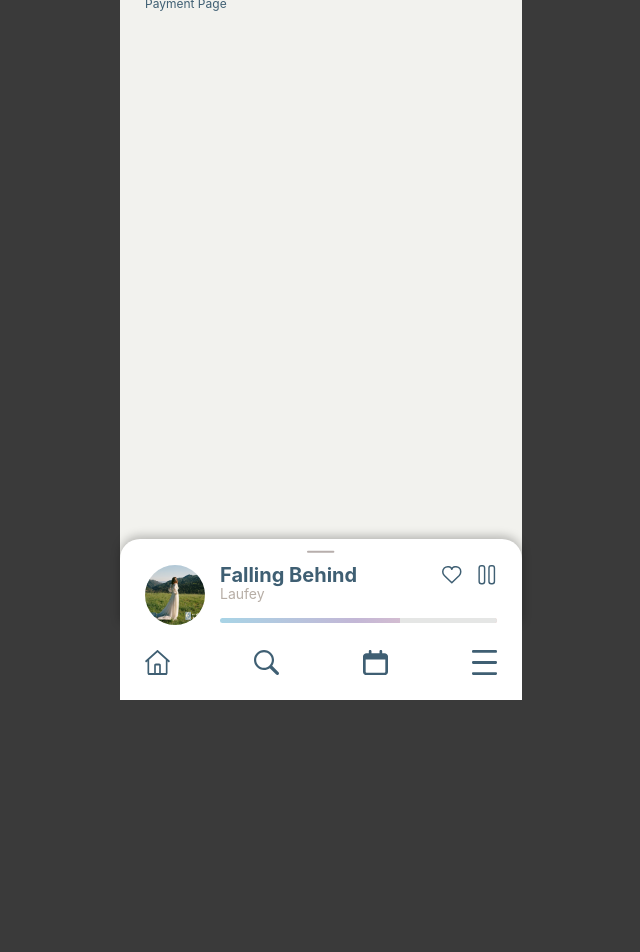
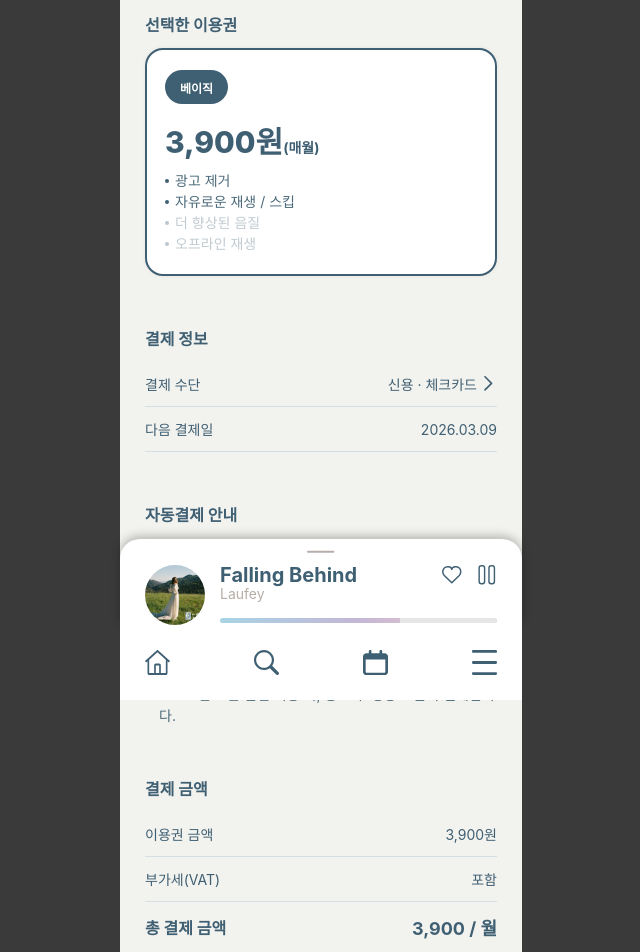
Before and after one commit to urusekai/TONE, a Vue app in the folder frontend/: page /payment in a window 1280 px wide. Shown: the part 100-1052 px from the top of the page, without its empty margins (319-959 px from the left). Before the commit the page ends 800 px from the top, so only its background shows below. Built offline with nearby package versions, Linux system fonts and the light colour scheme; a web font is replaced by a local one.

Commit message:
feat:결제창 모달 연결

```diff
--- a/frontend/src/views/PaymentView.vue
+++ b/frontend/src/views/PaymentView.vue
@@ -1,3 +1,352 @@
+<script setup>
+import { computed } from 'vue';
+import { useRoute } from 'vue-router';
+
+const route = useRoute();
+
+/** 멤버십에서 넘어온 plan (없거나 이상하면 pro 기본) */
+const plan = computed(() => {
+  const p = route.query.plan;
+  return p === 'basic' || p === 'pro' ? p : 'basic';
+});
+
+/** 플랜별 표시 데이터 */
+const planData = computed(() => {
+  const map = {
+    basic: {
+      badge: '베이직',
+      priceNumber: 3900,
+      priceText: '3,900원',
+      totalText: '3,900 / 월',
+      buttonText: '3,900원 결제하기',
+      benefits: [
+        { text: '광고 제거', disabled: false },
+        { text: '자유로운 재생 / 스킵', disabled: false },
+        { text: '더 향상된 음질', disabled: true },
+        { text: '오프라인 재생', disabled: true }
+      ]
+    },
+    pro: {
+      badge: '프로',
+      priceNumber: 7900,
+      priceText: '7,900원',
+      totalText: '7,900 / 월',
+      buttonText: '7,900원 결제하기',
+      benefits: [
+        { text: '광고 제거', disabled: false },
+        { text: '자유로운 재생 / 스킵', disabled: false },
+        { text: '더 향상된 음질', disabled: false },
+        { text: '오프라인 재생', disabled: false }
+      ]
+    }
+  };
+  return map[plan.value];
+});
+</script>
+
 <template>
-  <main>Payment Page</main>
+  <main id="payment">
+    <!-- 선택한 이용권 -->
+    <section class="selected-plan-section">
+      <h2 class="section-title">선택한 이용권</h2>
+
+      <div class="plan-option">
+        <input
+          id="payment-plan"
+          class="plan-radio"
+          type="radio"
+          name="paymentPlan"
+          :value="plan"
+          checked
+          disabled
+        />
+        <label class="plan-card" for="payment-plan">
+          <div class="plan-badge">{{ planData.badge }}</div>
+
+          <div>
+            <span class="price-main">{{ planData.priceText }}</span>
+            <span class="price-period">(매월)</span>
+          </div>
+
+          <ul class="benefit-list">
+            <li v-for="b in planData.benefits" :key="b.text" :class="{ disabled: b.disabled }">
+              {{ b.text }}
+            </li>
+          </ul>
+        </label>
+      </div>
+    </section>
+
+    <!-- 결제 정보 -->
+    <section class="info-section">
+      <h2 class="section-title">결제 정보</h2>
+      <div class="info-card">
+        <div class="info-row">
+          <span>결제 수단</span>
+          <a class="clickable" href="javascript:void(0);">
+            <span>신용 · 체크카드</span>
+            <img class="row-arrow" src="@/assets/icons/arrow-right.svg" alt="" aria-hidden="true" />
+          </a>
+        </div>
+
+        <div class="info-row">
+          <span>다음 결제일</span>
+          <span>2026.03.09</span>
+        </div>
+      </div>
+    </section>
+
+    <!-- 자동결제 안내 -->
+    <section class="notice-section">
+      <h2 class="section-title">자동결제 안내</h2>
+      <ul class="policy-list">
+        <li>본 이용권은 매월 자동으로 결제됩니다.</li>
+        <li>언제든지 해지할 수 있으며, 해지 시 다음 결제일부터 요금이 청구되지 않습니다.</li>
+        <li>해지 전까지는 결제된 이용기간 동안 서비스 이용이 가능합니다.</li>
+        <li>환불은 서비스 이용 여부 및 정책에 따라 처리됩니다.</li>
+        <li>프로모션 또는 할인 적용 시, 종료 후 정상 요금이 결제됩니다.</li>
+      </ul>
+    </section>
+
+    <!-- 결제 금액 -->
+    <section class="amount-section">
+      <h2 class="section-title">결제 금액</h2>
+      <div class="amount-card">
+        <div class="info-row">
+          <span>이용권 금액</span>
+          <span>{{ planData.priceText }}</span>
+        </div>
+
+        <div class="info-row">
+          <span>부가세(VAT)</span>
+          <span>포함</span>
+        </div>
+
+        <div class="total-row">
+          <span>총 결제 금액</span>
+          <span class="total-price">{{ planData.totalText }}</span>
+        </div>
+      </div>
+    </section>
+
+    <!-- 결제 버튼 -->
+    <section class="payment-action-section">
+      <button type="button" class="btn-primary">
+        {{ planData.buttonText }}
+      </button>
+    </section>
+  </main>
 </template>
+<style scoped>
+/* ===========================
+   PAYMENT PAGE
+=========================== */
+
+#payment {
+  display: flex;
+  flex-direction: column;
+  width: 100%;
+  justify-content: flex-start;
+  align-items: stretch;
+  gap: 50px;
+  padding-top: calc(var(--app-main-top) + 16px);
+  padding-bottom: calc(var(--app-main-bottom) + 16px);
+  box-sizing: border-box;
+}
+
+.selected-plan-section,
+.info-section,
+.notice-section,
+.amount-section,
+.payment-action-section {
+  width: 100%;
+  max-width: 420px;
+  margin: 0 auto;
+}
+
+#payment .section-title {
+  font-size: 16px;
+  font-weight: 700;
+  margin-bottom: 12px;
+  color: #3f5f73;
+}
+
+/* ===========================
+   PLAN CARDS
+=========================== */
+
+.plan-card {
+  display: block;
+  background: #ffffff;
+  border-radius: 18px;
+  padding: 20px 18px;
+  border: 2px solid #3f5f73;
+  box-shadow: 0 0 4px rgba(0, 0, 0, 0.06);
+  transition: all 0.2s ease-in-out;
+}
+
+.plan-badge {
+  display: inline-flex;
+  align-items: center;
+  justify-content: center;
+  height: 34px;
+  padding: 0 15px;
+  border-radius: 20px;
+  border: 1px;
+  background: #3f5f73;
+  color: #ffffff;
+  font-size: 12px;
+  font-weight: 700;
+  margin-bottom: 14px;
+}
+
+.price-row {
+  display: flex;
+  align-items: baseline;
+  gap: 8px;
+}
+
+.price-main {
+  font-size: 30px;
+  font-weight: 800;
+  letter-spacing: 0px;
+  color: #3f5f73;
+}
+
+.price-period {
+  font-size: 14px;
+  font-weight: 700;
+  color: #3f5f73;
+}
+
+/* 라디오 숨기기 (label 클릭으로 선택) */
+.plan-radio {
+  position: absolute;
+  opacity: 0;
+  pointer-events: none;
+}
+
+/* 해택 */
+.benefit-list {
+  list-style: none;
+  padding: 0;
+  margin: 8px 0 0;
+}
+
+.benefit-list li {
+  position: relative;
+  padding-left: 10px;
+  font-size: 14px;
+  color: #4c6a7a;
+  line-height: 1.5;
+}
+
+.benefit-list li::before {
+  content: '';
+  position: absolute;
+  left: 0;
+  top: 0.75em;
+  width: 4px;
+  height: 4px;
+  transform: translateY(-50%);
+  background: url(../assets/icons/bullet.svg) no-repeat center / contain;
+}
+
+.benefit-list li.disabled {
+  opacity: 0.35;
+}
+
+#payment .policy-list {
+  list-style: none;
+  margin: 0;
+  padding: 0;
+}
+
+#payment .policy-list li {
+  position: relative;
+  padding-left: 14px;
+  font-size: 14px;
+  color: #4c6a7a;
+  line-height: 1.5;
+  margin-bottom: 5px;
+}
+
+#payment .policy-list li:last-child {
+  margin-bottom: 0;
+}
+
+#payment .policy-list li::before {
+  content: '';
+  position: absolute;
+  left: 0;
+  top: 0.7em;
+  width: 4px;
+  height: 4px;
+  transform: translateY(-50%);
+  background: url(../assets/icons/bullet.svg) no-repeat center / contain;
+}
+
+.benefit-list li.disabled {
+  opacity: 0.35;
+}
+
+#payment .info-row {
+  display: flex;
+  justify-content: space-between;
+  align-items: center;
+  gap: 12px;
+  font-size: 14px;
+  color: #3f5f73;
+}
+
+#payment .info-card .info-row,
+#payment .amount-card .info-row {
+  padding: 12px 0;
+  border-bottom: 1px solid #d6dee3;
+}
+
+#payment .clickable {
+  display: inline-flex;
+  align-items: center;
+  gap: 4px;
+  color: #3f5f73;
+  font-weight: 400;
+  text-decoration: none;
+}
+
+#payment .row-arrow {
+  width: 16px;
+  height: 16px;
+  flex-shrink: 0;
+}
+
+#payment .total-row {
+  display: flex;
+  justify-content: space-between;
+  align-items: center;
+  padding-top: 12px;
+}
+
+#payment .total-row span:first-child {
+  font-size: 16px;
+  font-weight: 700;
+}
+
+#payment .total-price {
+  font-size: 18px;
+  font-weight: 700;
+  color: #3f5f73;
+}
+
+#payment .btn-primary {
+  width: 100%;
+  height: 54px;
+  border-radius: 14px;
+  border: none;
+  background: #3f5f73;
+  color: #ffffff;
+  font-size: 16px;
+  font-weight: 600;
+  cursor: pointer;
+}
+</style>
```
